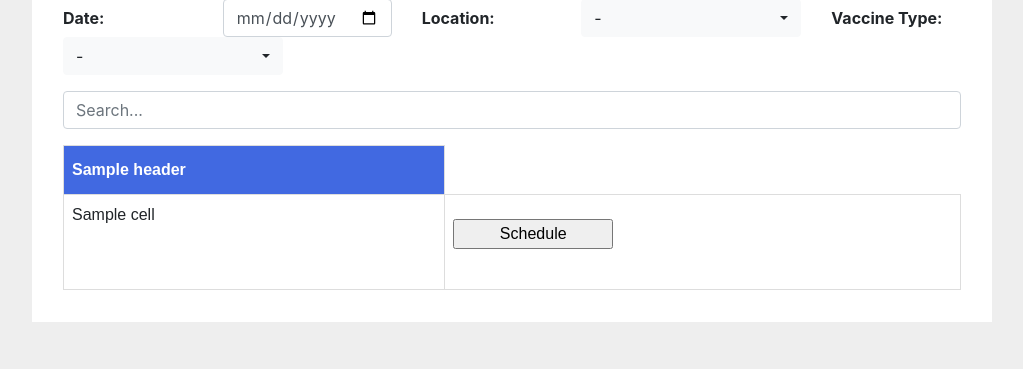
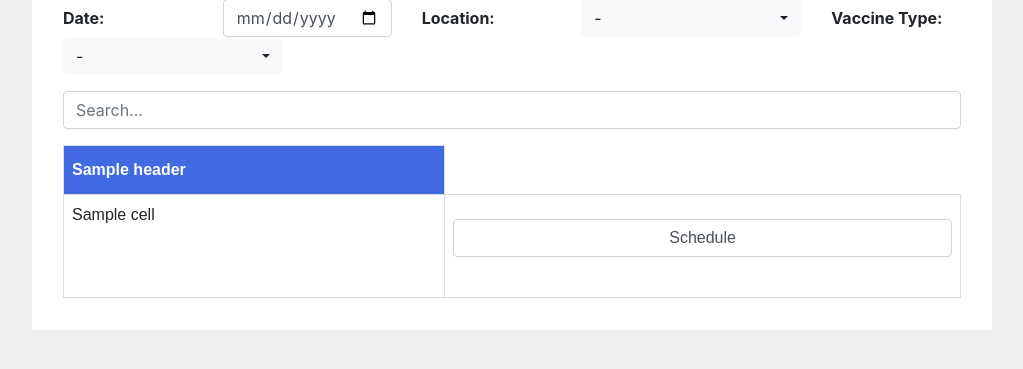
Before and after one commit to panargirakis/Vaccine_Management_System_DBMS, a Flask app: template flaskr/templates/auth/schedule_appt.html in a window 1280 px wide. Shown: the part 134-503 px from the top of the page, without its empty margins (128-1151 px from the left). Run offline with Flask 2, Linux system fonts and the light colour scheme; the template is opened without the code that fills it: most values are stand-ins (such as "Sample title", 1, 10 or a date in 2020); some libraries are stand-ins or nearby versions.

Commit message:
changed submit to bootstrap

```diff
--- a/flaskr/templates/auth/schedule_appt.html
+++ b/flaskr/templates/auth/schedule_appt.html
@@ -93,7 +93,7 @@
                   {{ cell }}
                   </td>
               {% endfor %}
-              <td> <form method="post"> <input type="submit" name="schedule{{ row[0] }}" value="Schedule"> </form> </td>
+              <td> <form method="post"> <input type="submit" name="schedule{{ row[0] }}" class="form-control" value="Schedule"> </form> </td>
               </tr>
           {%  endfor %}
       </tbody>
```
